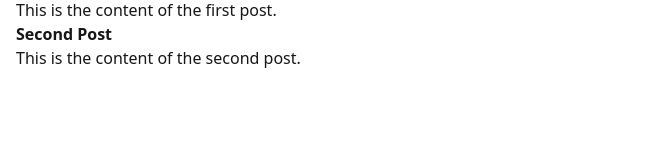
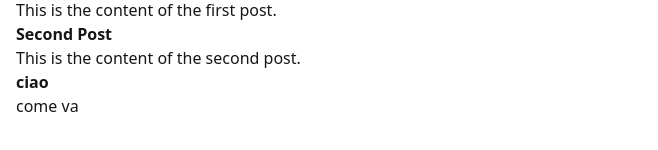
Before and after one commit to emanuelefavero/react-typescript, a Next.js app: page /fetch-client/1 in a window 1280 px wide. Shown: the part 310-460 px from the top of the page, without its empty margins (0-658 px from the left). Built offline with nearby package versions, Linux system fonts and the light colour scheme; no server answers.

Commit message:
feat: use json instead of js for posts data

```diff
--- a/src/app/api/posts/route.ts
+++ b/src/app/api/posts/route.ts
@@ -1,5 +1,6 @@
-import { posts } from '@/data/posts'
+import { readPosts } from '@/data/postsFile'
 
 export async function GET() {
+  const posts = await readPosts()
   return Response.json(posts)
 }
--- a/src/app/fetch-client/actions.ts
+++ b/src/app/fetch-client/actions.ts
@@ -1,6 +1,7 @@
 'use server'
 
-import { Post, posts } from '@/data/posts'
+import { Post } from '@/data/posts'
+import { readPosts, writePosts } from '@/data/postsFile'
 import { revalidatePath } from 'next/cache'
 
 // TODO Convert the posts to json and write the file to the filesystem so the new post can persist. (You also have to update the /api/posts route to read from the file instead of the in-memory array)
@@ -20,7 +21,10 @@ export async function addPost(
     title,
     content,
   }
+  // Read current posts from file
+  const posts = await readPosts()
   posts.push(newPost)
+  await writePosts(posts)
   revalidatePath('/fetch-client') // Update the post list cache
   return { success: true }
 }
--- /dev/null
+++ b/src/data/posts.json
@@ -0,0 +1,17 @@
+[
+  {
+    "id": "1",
+    "title": "First Post",
+    "content": "This is the content of the first post."
+  },
+  {
+    "id": "2",
+    "title": "Second Post",
+    "content": "This is the content of the second post."
+  },
+  {
+    "id": "ce56e43c-922c-4a83-9463-39120de88c1d",
+    "title": "ciao",
+    "content": "come va"
+  }
+]
--- /dev/null
+++ b/src/data/postsFile.ts
@@ -0,0 +1,19 @@
+import { promises as fs } from 'fs'
+import path from 'path'
+import type { Post } from './posts'
+
+const postsFile = path.resolve(process.cwd(), 'src/data/posts.json')
+
+export async function readPosts(): Promise<Post[]> {
+  try {
+    const data = await fs.readFile(postsFile, 'utf-8')
+    return JSON.parse(data)
+  } catch {
+    // If file doesn't exist, return empty array
+    return []
+  }
+}
+
+export async function writePosts(posts: Post[]): Promise<void> {
+  await fs.writeFile(postsFile, JSON.stringify(posts, null, 2), 'utf-8')
+}
```
